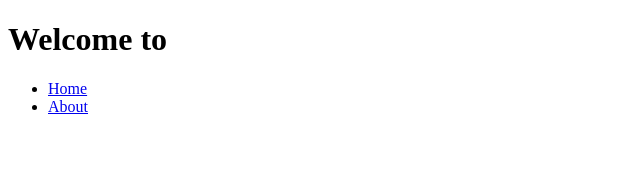
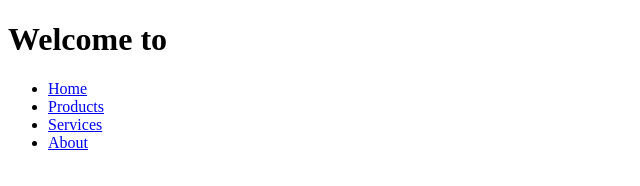
Before and after one commit to igonc/ONE-Alura, a plain HTML site: page git_e_github/index.html in a window 1280 px wide. Shown: the whole page, without its empty margins (0-640 px from the left). Drawn offline with Linux system fonts and the light colour scheme.

Commit message:
Added link pages products and services to the index.html

```diff
--- a/git_e_github/index.html
+++ b/git_e_github/index.html
@@ -17,6 +17,8 @@
         <nav>
             <ul>
                 <li><a href="index.html">Home</a></li>
+                <li><a href="products.html">Products</a></li>
+                <li><a href="services.html">Services</a></li>
                 <li><a href="about.html">About</a></li>
             </ul>
         </nav>
```
